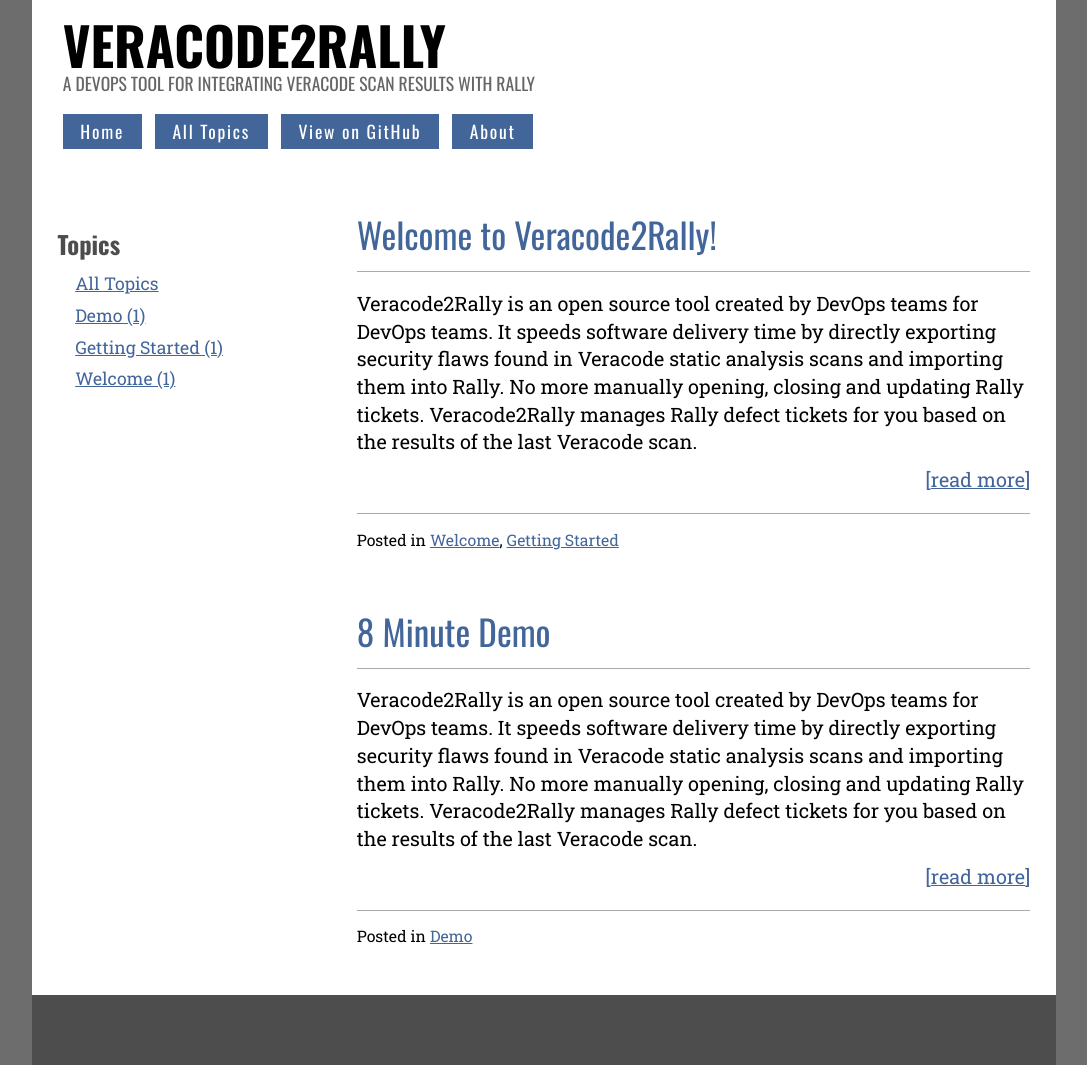
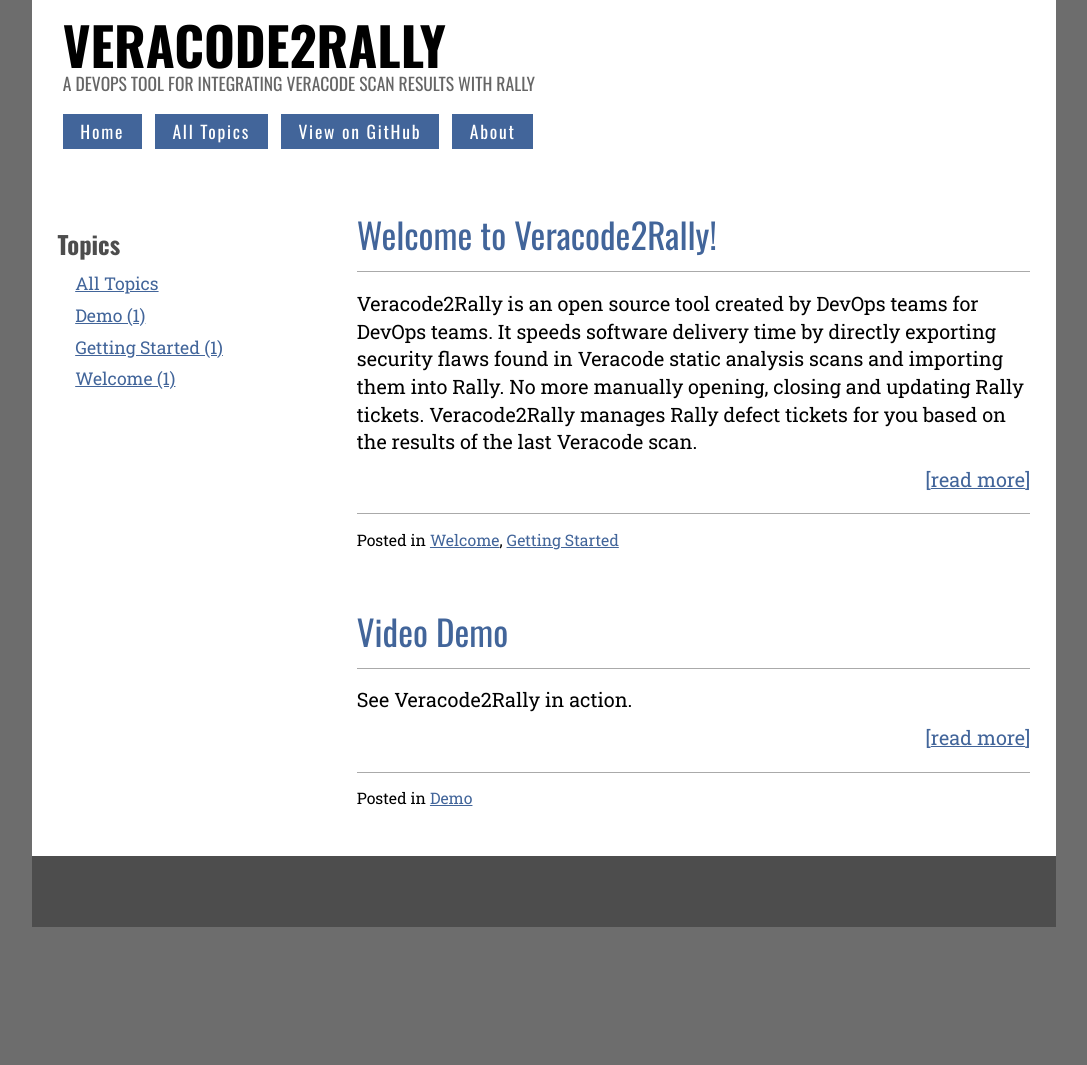
Before and after one commit to SecureDevOps/veracode2rally, a Jekyll site: the page built from index.html, in a window 1280 px wide. Shown: the whole page, without its empty margins (96-1183 px from the left). Built offline with Jekyll 4.4.1, drawn with Linux system fonts in a browser that asks for light colours; the list of posts is cut into pages by our own code; after the commit the page ends 927 px from its top, so only the background shows below that.

Commit message:
Updated pages

```diff
--- a/_posts/2017-01-15-demo.md
+++ b/_posts/2017-01-15-demo.md
@@ -1,14 +1,10 @@
 ---
 layout: post
-title:  "8 Minute Demo"
+title:  "Video Demo"
 date:   2016-12-30
 tags: [Demo]
 ---
 
-Veracode2Rally is an open source tool created by DevOps teams for DevOps teams. It speeds software delivery time by directly exporting security flaws found in Veracode static analysis scans and importing them into Rally. No more manually opening, closing and updating Rally tickets. Veracode2Rally manages Rally defect tickets for you based on the results of the last Veracode scan.
+See Veracode2Rally in action.
 
 <!-- copy and paste. Modify height and width if desired. --><iframe class="tscplayer_inline embeddedObject" name="tsc_player" scrolling="no" frameborder="0" type="text/html" style="overflow:hidden;" src="https://www.screencast.com/users/securedevops/folders/Veracode2Rally/media/4cbfee02-2c62-4485-85ac-77a4715a8510/embed" height="400" width="600" webkitallowfullscreen mozallowfullscreen allowfullscreen></iframe>
-
-**Can I just run Veracode2Rally without downloading the source code?**
-
-Yes. Download the application here: <a href="https://github.com/SecureDevOps/veracode2rally/blob/master/app/veracode2rally_app.zip?raw=true">Veracode2Rally_app.zip</a> to get the latest build.
```
